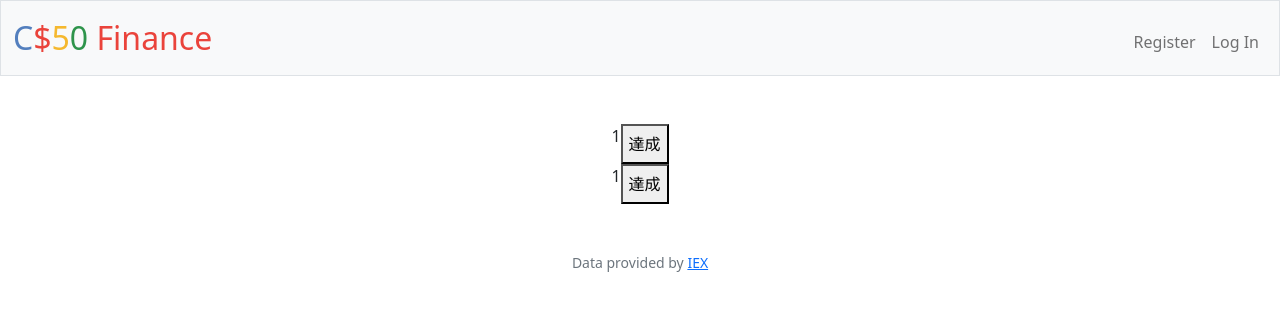
After one commit to 20fi111/sanpo_quest, a Flask app: template src/templates/quest.html in a window 1280 px wide. The commit adds this page. Shown: the top 311 px of the page. Run offline with Flask 2, Linux system fonts and the light colour scheme; the template is opened without the code that fills it: most values are stand-ins (such as "Sample title", 1, 10 or a date in 2020).

Commit message:
quest.html作成

```diff
--- a/src/app.py
+++ b/src/app.py
@@ -37,7 +37,16 @@ def index():
 @login_required
 def quest():
     #クエスト詳細画面
-    return redirect("/")
+    conn = sqlite3.connect("../db/gacha.db")
+    cur = conn.cursor()
+    #デイリークエスト
+    db = cur.execute("SELECT * FROM dailys WHERE boolean_clear = 0")
+    dailys = db.fetchall()
+    #メインクエスト
+    db2 = cur.execute("SELECT * FROM spots WHERE boolean_clear = 0")
+    spots = db2.fetchall()
+
+    return render_template("quest.html", dailys=dailys)
 
 
 @app.route("/gacha",methods=["GET","POST"])
@@ -57,10 +66,6 @@ def gacha():
 
         #ガチャ画面に何かしらのカタチで表示
         return redirect("/")
-
-
-
-
 
 
 @app.route("/login", methods=["GET", "POST"])
--- a/src/templates/layout.html
+++ b/src/templates/layout.html
@@ -31,8 +31,8 @@
                 <div class="collapse navbar-collapse" id="navbar">
                     {% if session["user_id"] %}
                         <ul class="navbar-nav me-auto mt-2">
-                            <li class="nav-item"><a class="nav-link" href="/quote">Quote</a></li>
-                            <li class="nav-item"><a class="nav-link" href="/buy">Buy</a></li>
+                            <li class="nav-item"><a class="nav-link" href="/quest">クエスト</a></li>
+                            <li class="nav-item"><a class="nav-link" href="/gacha">ガチャ</a></li>
                             <li class="nav-item"><a class="nav-link" href="/sell">Sell</a></li>
                             <li class="nav-item"><a class="nav-link" href="/history">History</a></li>
                         </ul>
--- /dev/null
+++ b/src/templates/quest.html
@@ -0,0 +1,31 @@
+{% extends "layout.html" %}
+
+{% block title %}
+    Quest
+{% endblock %}
+
+{% block main %}
+
+<style>
+
+    div{
+        display: flex;
+        justify-content: center;
+    }
+</style>
+
+    {% for daily in dailys %}
+        <div>
+            <p>{{ daily[0] }}</p>
+            <button>達成</button>
+        </div>
+    {% endfor %}
+
+    {% for spot in spots %}
+        <div>
+            <p>{{ spot[0] }}</p>
+            <button>達成</button>
+        </div>
+    {% endfor %}
+
+{% endblock %}
```
Also changed, not shown: db/gacha.db, 1 other file.
